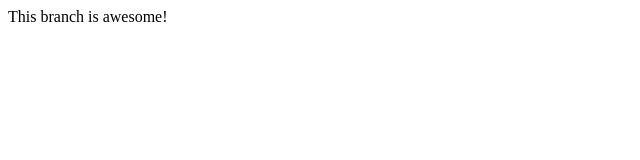
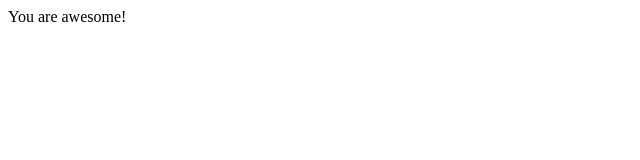
Before and after one commit to jgoux/preview-environments-per-pull-request-using-aws-cdk-and-github-actions, a website: page website/index.html in a window 1280 px wide. Shown: the full height of the page, 0-640 px from the left. Drawn offline with Linux system fonts and the light colour scheme.

Commit message:
put the initial text back

```diff
--- a/website/index.html
+++ b/website/index.html
@@ -6,7 +6,7 @@
 </head>
 
 <body>
-  This branch is awesome!
+  You are awesome!
 </body>
 
 </html>
```
